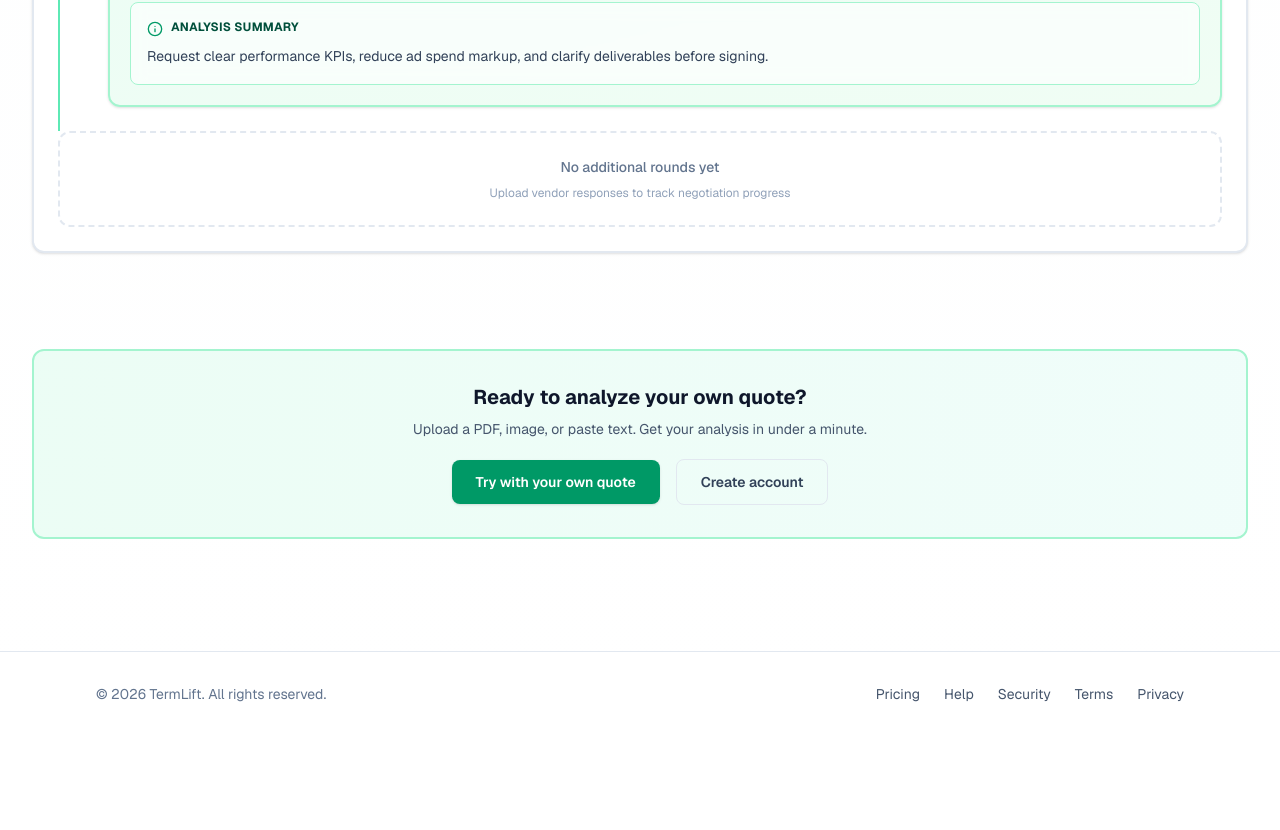
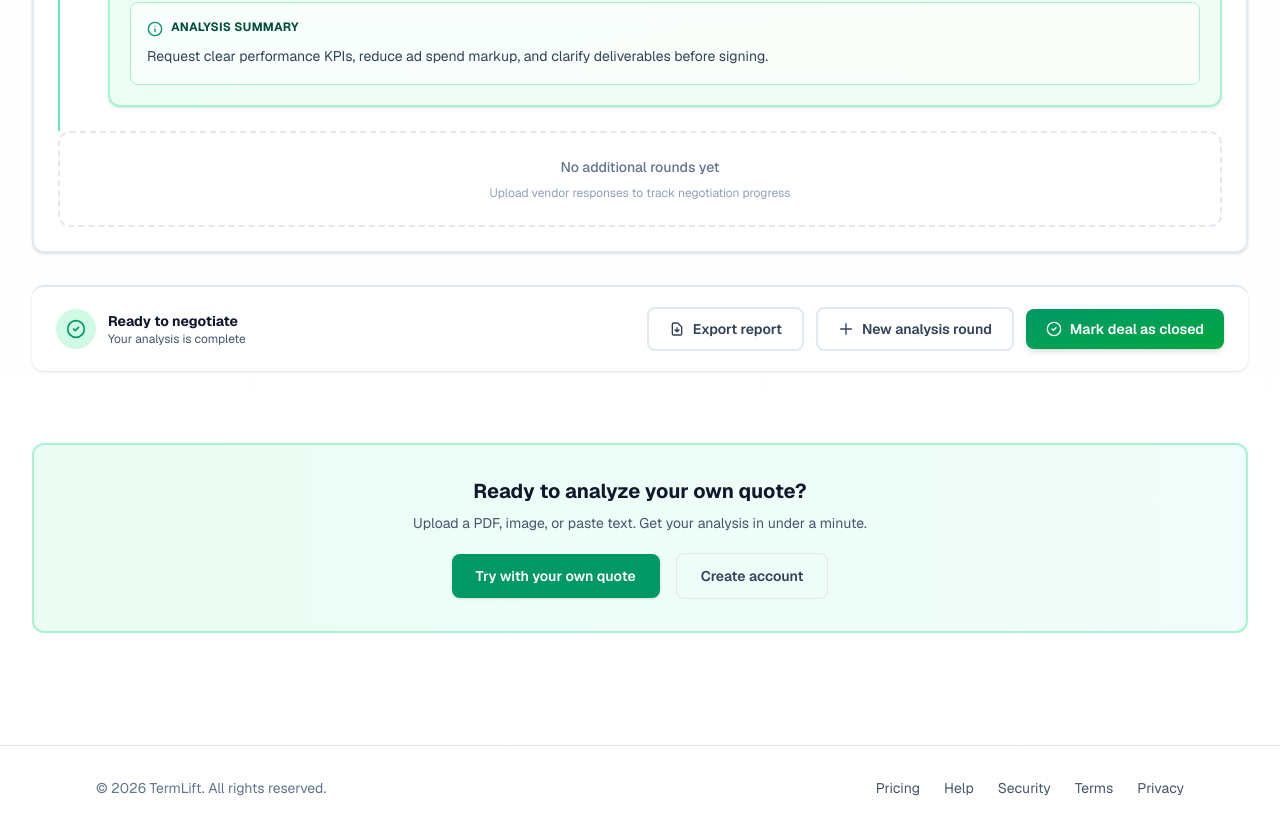
Before and after one commit to Boomchakalala/Dealcheck, a Next.js app: page /example in a window 1280 px wide. Shown: the part 4584-5414 px from the top of the page. Before the commit the page ends 5320 px from the top, so only its background shows below. Built offline with nearby package versions, Linux system fonts and the light colour scheme; no server answers.

Commit message:
Sandbox autosave

```diff
--- a/src/components/OutputDisplay.tsx
+++ b/src/components/OutputDisplay.tsx
@@ -2,7 +2,7 @@
 
 import { type DealOutput } from '@/types'
 import { AlertTriangle, ChevronDown, ChevronUp, CheckCircle2, Mail, TrendingDown, TrendingUp, Zap, Loader2, Sparkles, Clock, DollarSign, Calendar, Target, Layers, Info, AlertCircle } from 'lucide-react'
-import { useState, useMemo, useEffect } from 'react'
+import { useState, useMemo } from 'react'
 
 interface OutputDisplayProps {
   output: DealOutput
@@ -22,7 +22,6 @@ export function OutputDisplay({ output, roundId }: OutputDisplayProps) {
   const [showEmails, setShowEmails] = useState(true)
   const [activeEmailTab, setActiveEmailTab] = useState(0)
   const [selectedFlagTab, setSelectedFlagTab] = useState<Record<number, 'ask' | 'fallback'>>({})
-  const [showBottomBar, setShowBottomBar] = useState(false)
 
   // Email editing state
   const [emailSubjects, setEmailSubjects] = useState([
@@ -48,20 +47,6 @@ export function OutputDisplay({ output, roundId }: OutputDisplayProps) {
     { label: 'Direct', desc: 'Clear & focused' },
     { label: 'Firm', desc: 'Urgent & deadline-driven' }
   ]
-
-  // Show bottom bar on scroll
-  useEffect(() => {
-    const handleScroll = () => {
-      if (window.scrollY > 300) {
-        setShowBottomBar(true)
-      } else {
-        setShowBottomBar(false)
-      }
-    }
-
-    window.addEventListener('scroll', handleScroll)
-    return () => window.removeEventListener('scroll', handleScroll)
-  }, [])
 
   // Calculate total savings
   const totalSavings = useMemo(() => {
@@ -1011,11 +996,10 @@ export function OutputDisplay({ output, roundId }: OutputDisplayProps) {
 
 
       {/* ══════════════════════════════════════════════════════════════ */}
-      {/* BOTTOM ACTION BAR - Shows on scroll */}
+      {/* BOTTOM ACTION BAR - Static footer at bottom */}
       {/* ══════════════════════════════════════════════════════════════ */}
-      {showBottomBar && (
-        <div className="fixed bottom-0 left-0 right-0 bg-white border-t-2 border-slate-200 shadow-2xl z-50">
-          <div className="max-w-7xl mx-auto px-6 py-4 flex items-center justify-between">
+      <div className="mt-8 bg-white border-t-2 border-slate-200 shadow-sm rounded-xl overflow-hidden">
+        <div className="px-6 py-5 flex items-center justify-between">
           <div className="flex items-center gap-3">
             <div className="w-10 h-10 rounded-full bg-emerald-100 flex items-center justify-center">
               <CheckCircle2 className="w-5 h-5 text-emerald-600" />
@@ -1053,7 +1037,6 @@ export function OutputDisplay({ output, roundId }: OutputDisplayProps) {
           </div>
         </div>
       </div>
-      )}
     </div>
   )
 }
```
Lines whose indentation alone changed are shown as unchanged.
